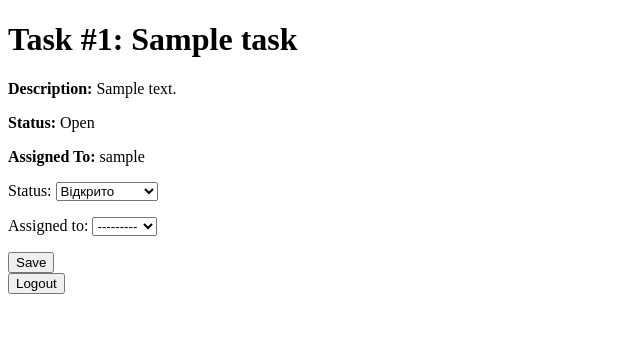
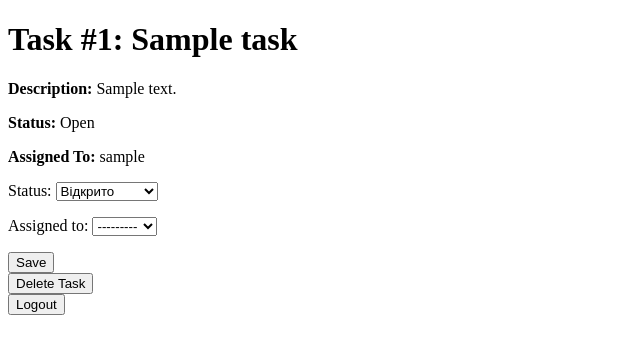
Before and after one commit to adamant-antithesis/todo_test, a Django app: page /task/1/ in a window 1280 px wide. Shown: the top 354 px of the page, without its empty margins (0-640 px from the left). Run offline with Django 5.2, Linux system fonts and the light colour scheme; a user stored in the database is signed in; tables that the repository leaves empty hold one stand-in row (values such as "Sample post").

Commit message:
Added the ability to delete tasks, fixed a bug with task number

```diff
--- a/task_manager_test/task_manager/templates/task_detail.html
+++ b/task_manager_test/task_manager/templates/task_detail.html
@@ -16,6 +16,12 @@
         <button type="submit">Save</button>
     </form>
 
+    <form method="post" action="{% url 'task_detail' task.id %}">
+        {% csrf_token %}
+        <input type="hidden" name="delete_task" value="true">
+        <button type="submit">Delete Task</button>
+    </form>
+
     <form action="{% url 'logout' %}" method="post">
         {% csrf_token %}
         <button type="submit">Logout</button>
--- a/task_manager_test/task_manager/views.py
+++ b/task_manager_test/task_manager/views.py
@@ -3,6 +3,9 @@ from django.shortcuts import render, redirect, get_object_or_404
 from django.contrib.auth.decorators import login_required
 from django.contrib.auth.models import User
 from django.core.paginator import Paginator
+from django.http import HttpResponseRedirect
+from django.urls import reverse
+from django.http import Http404
 from .models import Task
 from .forms import TaskForm, ChangeTaskStatusForm, SingUpForm
 
@@ -33,12 +36,19 @@ def task_list(request):
 
 @login_required
 def task_detail(request, task_id):
-    task = get_object_or_404(Task, id=task_id)
+    try:
+        task = Task.objects.get(pk=task_id)
+    except Task.DoesNotExist:
+        return HttpResponseRedirect(reverse('task_list'))
     users = User.objects.all()
     status_choices = Task.Status.choices
     status_form = ChangeTaskStatusForm(request.POST or None, initial={'status': task.status})
 
     if request.method == 'POST':
+        if 'delete_task' in request.POST:
+            task.delete()
+            return HttpResponseRedirect(reverse('task_list'))
+
         status_form = ChangeTaskStatusForm(request.POST)
         if status_form.is_valid():
             task.status = status_form.cleaned_data['status']
```
